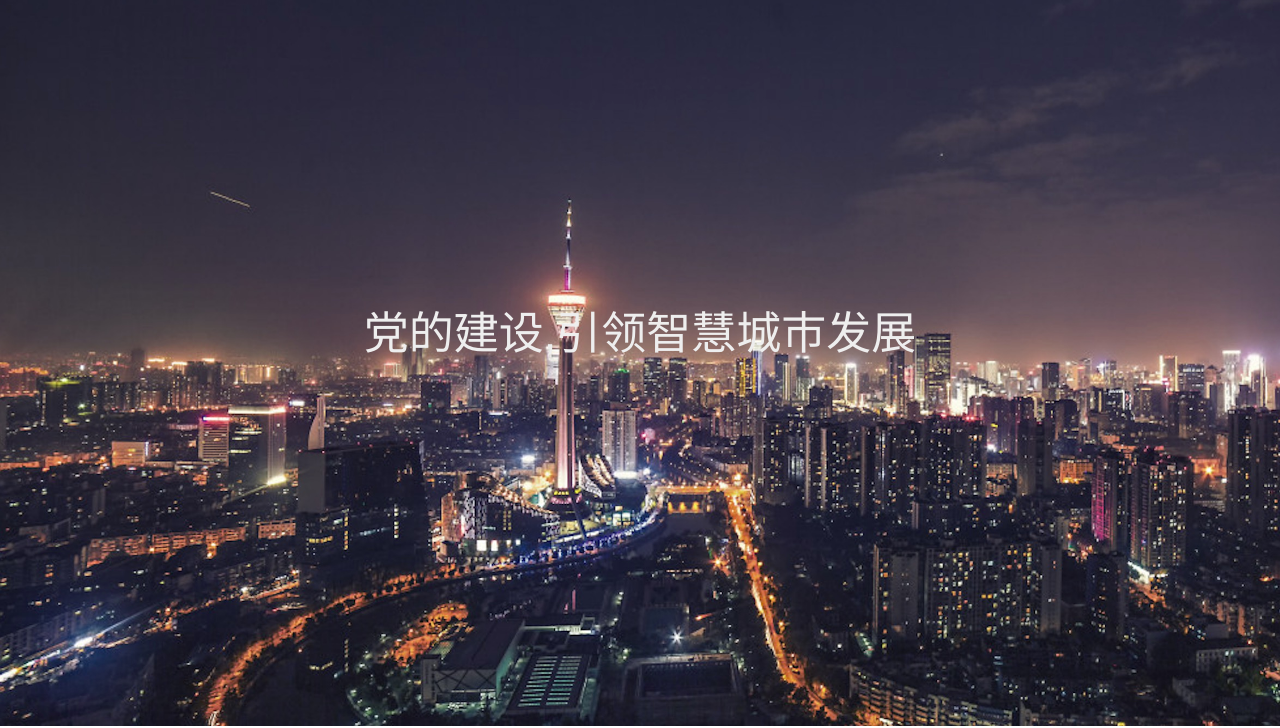
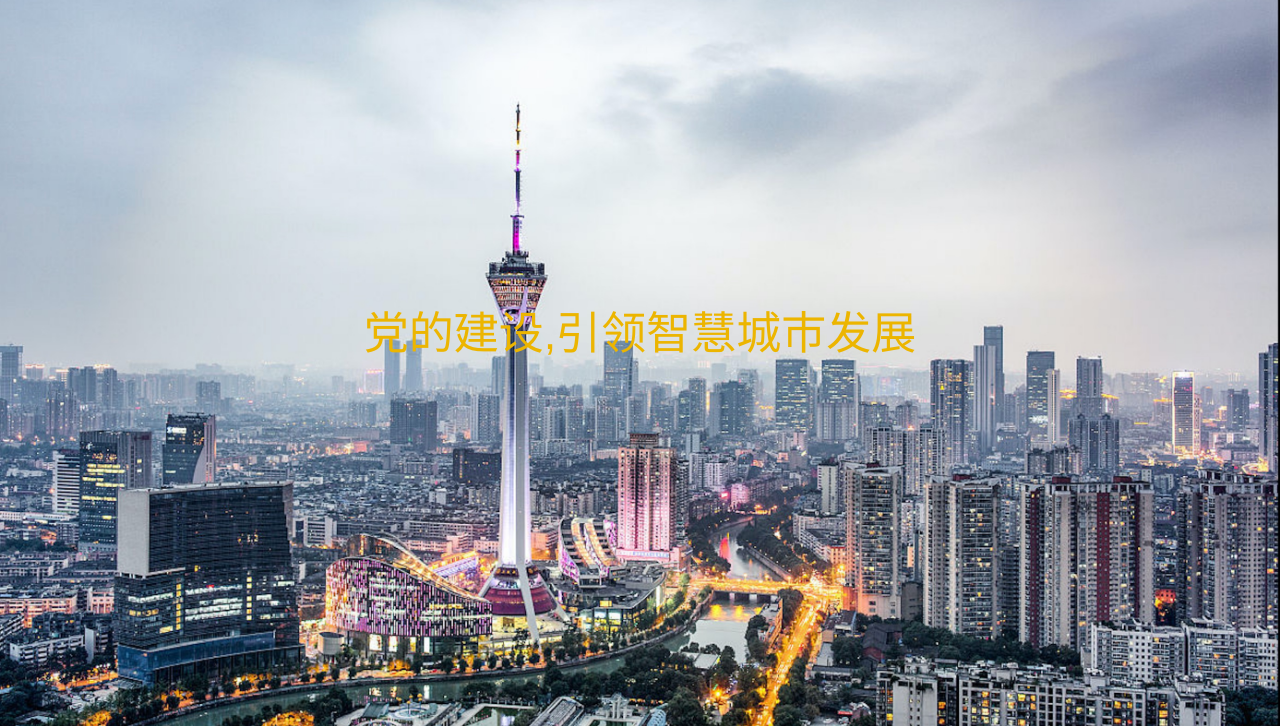
Before and after one commit to HoldCast/djxt, a plain HTML site: page html/djmh.html in a window 1280 px wide. Shown: the part 74-802 px from the top of the page. Drawn offline with Linux system fonts and the light colour scheme.

Commit message:
主页基本完善

```diff
--- a/css/djmh.css
+++ b/css/djmh.css
@@ -56,12 +56,12 @@ header .nav{
 .banner{
     width:100%;
     overflow: hidden;
-    background: url("../img/dst2.png")  no-repeat;
+    background: url("../img/dst.png")  no-repeat;
     background-size: cover;
     line-height: 100%;
 }
 .banner .slogan{
-    color: #eee;
+    color: #ecb500;
     font-size: 45px;
     text-align: center;
 }
--- a/html/djmh.html
+++ b/html/djmh.html
@@ -9,7 +9,7 @@
     <link rel="icon" href="../img/favicon2.ico">
     <link rel="stylesheet" href="../css/font-awesome.min.css">
     <link rel="stylesheet" href="../css/common.css">
-    <link rel="stylesheet" href="../css/djmh.css">
+    <link rel="stylesheet" href="../css/djmh.css?v=1.0">
 </head>
 <body>
     <header id="header">
```
